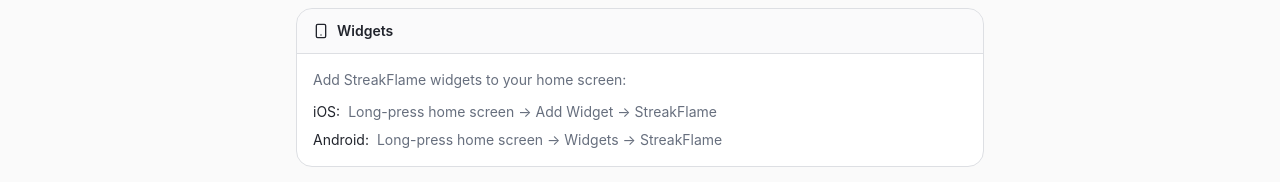
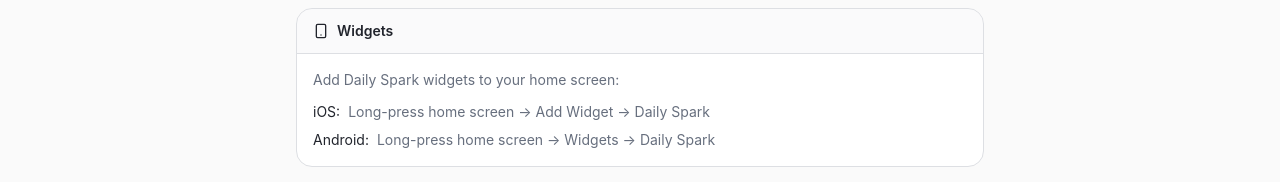
Before and after one commit to sahaya-savari/daily-spark, a React (Vite) app: page /settings in a window 1280 px wide. Shown: the part 264-446 px from the top of the page. Built offline with nearby package versions, Linux system fonts and the light colour scheme; the HTML template or start-up script is replaced by a standard one.

Commit message:
Finalize Daily Spark identity

```diff
--- a/index.html
+++ b/index.html
@@ -19,14 +19,10 @@
     <meta property="og:title" content="Daily Spark - Build Daily Habits" />
     <meta property="og:description" content="Build lasting habits with Daily Spark. Track daily streaks, celebrate consistency, and never break the chain." />
     <meta property="og:type" content="website" />
-    <meta property="og:image" content="https://lovable.dev/opengraph-image-p98pqg.png" />
 
     <meta name="twitter:card" content="summary_large_image" />
-    <meta name="twitter:site" content="@StreakFlame" />
-    <meta name="twitter:image" content="https://lovable.dev/opengraph-image-p98pqg.png" />
 
-    <!-- Favicon will be added -->
-    <link rel="icon" type="image/svg+xml" href="/favicon.ico" />
+    <link rel="icon" type="image/x-icon" href="/favicon.ico" />
   </head>
 
   <body>
--- a/package.json
+++ b/package.json
@@ -80,7 +80,6 @@
     "eslint-plugin-react-refresh": "^0.4.20",
     "globals": "^15.15.0",
     "jsdom": "^20.0.3",
-    "lovable-tagger": "^1.1.13",
     "postcss": "^8.5.6",
     "tailwindcss": "^3.4.17",
     "typescript": "^5.8.3",
--- a/src/components/Header.tsx
+++ b/src/components/Header.tsx
@@ -14,7 +14,7 @@ export const Header = ({ totalStreak }: HeaderProps) => {
             <div className="w-9 h-9 rounded-xl fire-gradient flex items-center justify-center">
               <Flame className="w-5 h-5 text-white" />
             </div>
-            <h1 className="text-lg font-bold text-foreground">StreakFlame</h1>
+            <h1 className="text-lg font-bold text-foreground">Daily Spark</h1>
           </div>
 
           {/* Total streak counter */}
--- a/src/index.css
+++ b/src/index.css
@@ -2,7 +2,7 @@
 @tailwind components;
 @tailwind utilities;
 
-/* StreakFlame - Mobile-First Streak Motivation App
+/* Daily Spark - Mobile-First Streak Motivation App
    Design System: Simple, solid backgrounds, system fonts
    USABILITY > FEATURES > DESIGN
 */
--- a/src/pages/Settings.tsx
+++ b/src/pages/Settings.tsx
@@ -104,16 +104,16 @@ const Settings = () => {
 
           <div className="px-4 py-4">
             <p className="text-sm text-muted-foreground mb-3">
-              Add StreakFlame widgets to your home screen:
+              Add Daily Spark widgets to your home screen:
             </p>
             <ul className="text-sm text-muted-foreground space-y-2">
               <li className="flex items-start gap-2">
                 <span className="text-foreground">iOS:</span>
-                <span>Long-press home screen → Add Widget → StreakFlame</span>
+                <span>Long-press home screen → Add Widget → Daily Spark</span>
               </li>
               <li className="flex items-start gap-2">
                 <span className="text-foreground">Android:</span>
-                <span>Long-press home screen → Widgets → StreakFlame</span>
+                <span>Long-press home screen → Widgets → Daily Spark</span>
               </li>
             </ul>
           </div>
@@ -169,7 +169,7 @@ const Settings = () => {
 
         {/* About Section */}
         <section className="bg-card border border-border rounded-xl p-4">
-          <h2 className="text-sm font-semibold text-foreground mb-2">About StreakFlame</h2>
+          <h2 className="text-sm font-semibold text-foreground mb-2">About Daily Spark</h2>
           <p className="text-sm text-muted-foreground">
             100% free forever. No ads, no subscriptions, no in-app purchases.
             Your data belongs to you.
```
Also changed, not shown: 3 other files (tests, documents, lock files or other folders).
